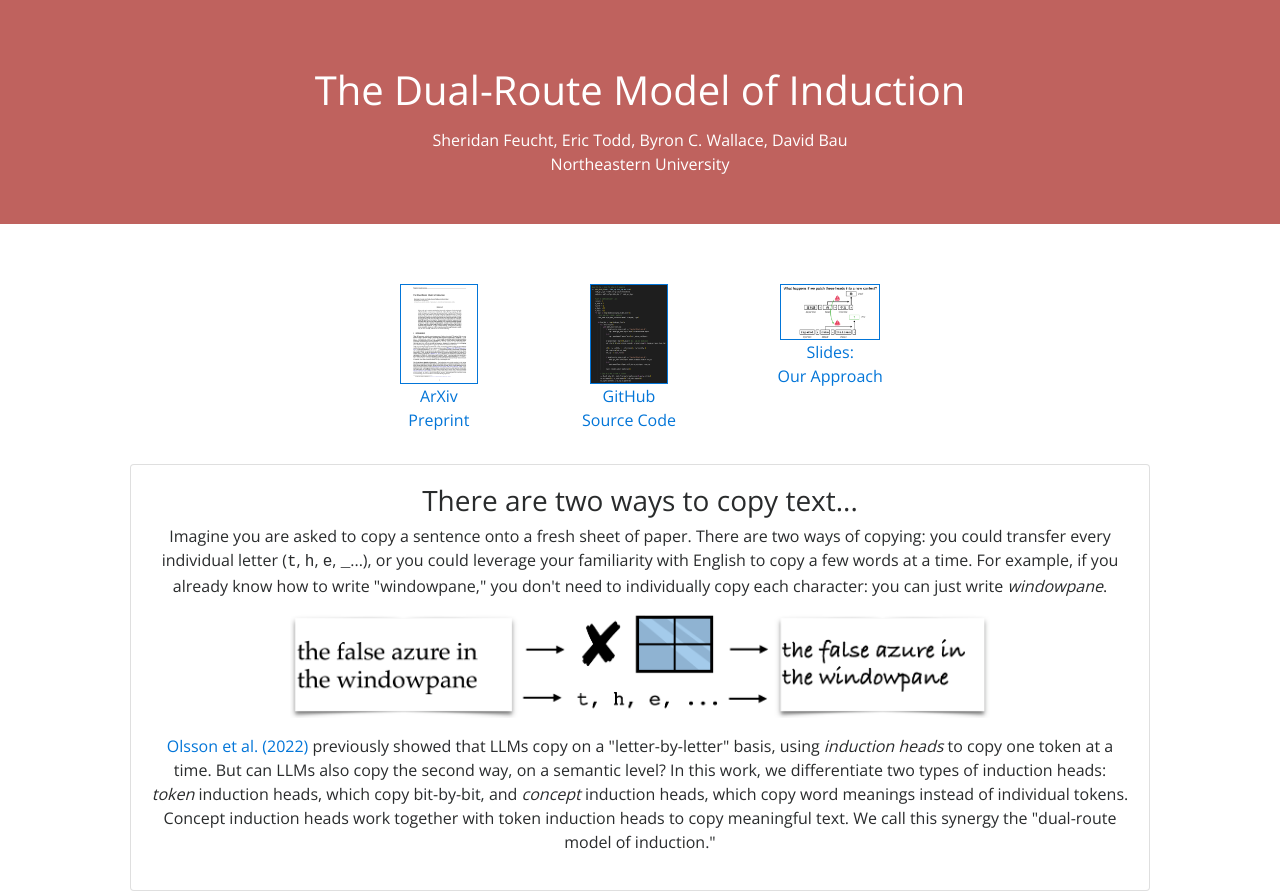
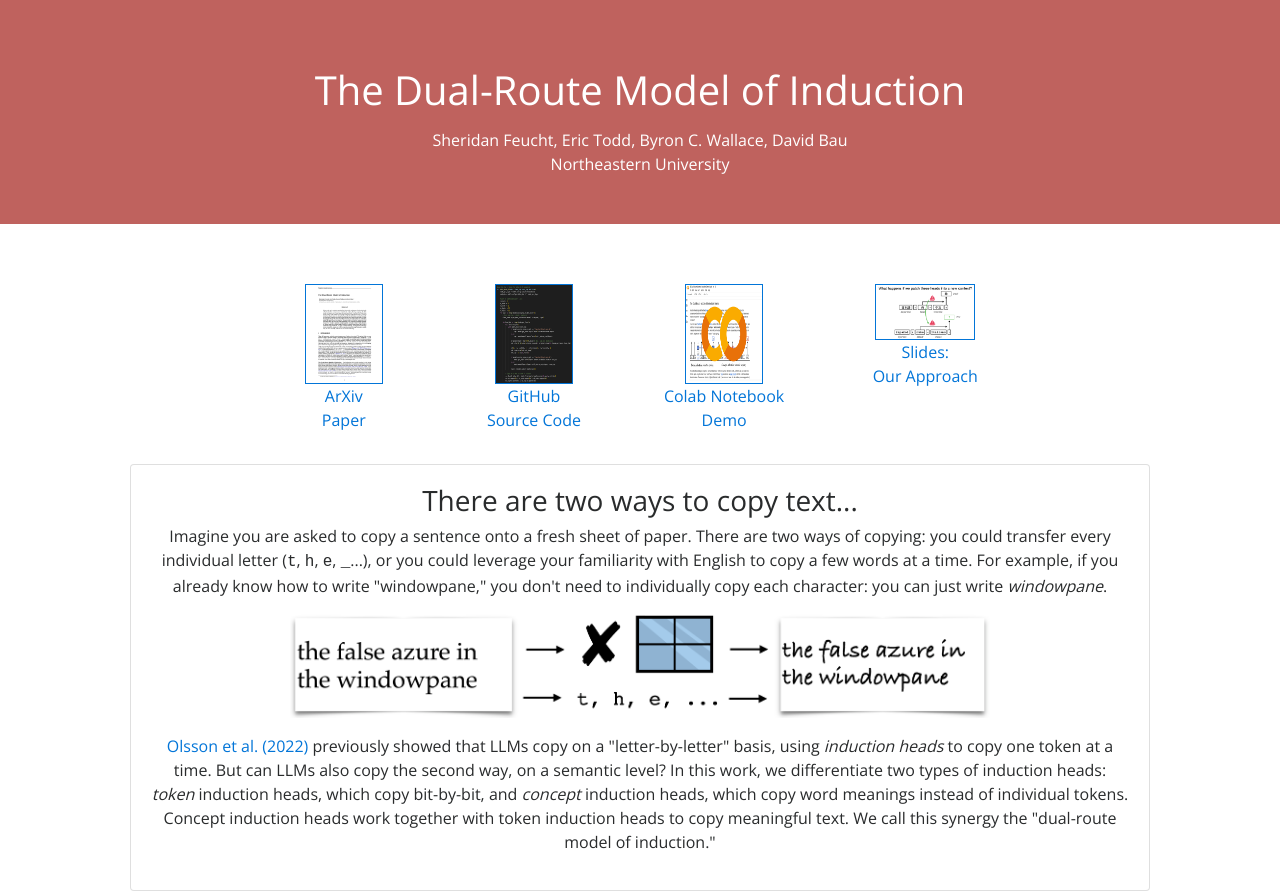
Before and after one commit to sfeucht/dualroute-web, a plain HTML site: page public/index.html in a window 1280 px wide. Shown: the top 894 px of the page. Drawn offline with nearby package versions, Linux system fonts and the light colour scheme.

Commit message:
add colab link

```diff
--- a/public/index.html
+++ b/public/index.html
@@ -156,12 +156,17 @@
             <p>
                 <a href="https://arxiv.org/abs/2504.03022" class="d-inline-block p-3 align-top" target="_blank">
                     <img height="100" width="78" src="images/paper-thumb.png" style="border:1px solid; margin: 0 38px;"
-                        alt="ArXiv Preprint thumbnail" data-nothumb="">
-                    <br>ArXiv<br>Preprint</a>
+                        alt="ArXiv Paper thumbnail" data-nothumb="">
+                    <br>ArXiv<br>Paper</a>
                 <a href="https://github.com/sfeucht/dual-route-induction/" class="d-inline-block p-3 align-top" target="_blank">
                     <img height="100" width="78" src="images/code-thumb.png" style="border:1px solid; margin: 0 38px;"
                         alt="Github code thumbnail" data-nothumb="">
                     <br>GitHub<br>Source Code<br>
+                </a>
+                <a href="https://colab.research.google.com/drive/1YoUE1j_bBUex3TJwmMr-_AteooMiC831?usp=sharing" class="d-inline-block p-3 align-top" target="_blank">
+                    <img height="100" width="78" src="images/colab_thumb.png" style="border:1px solid; margin: 0 38px;"
+                        alt="Colab thumbnail" data-nothumb="">
+                    <br>Colab Notebook<br>Demo<br>
                 </a>
                 <a href="/dualroute_explainer.pdf" class="d-inline-block p-3 align-top" target="_blank">
                     <img height="56" width="100" src="images/slides-thumb.png" style="border:1px solid; margin: 0 38px;"
```
Also changed, not shown: src/index.html (+7 -2 lines), public/images/colab_thumb.png (added), public/images/david_figure1.jpg (added), src/images/colab_thumb.png (added), src/images/david_figure1.jpg (added).
